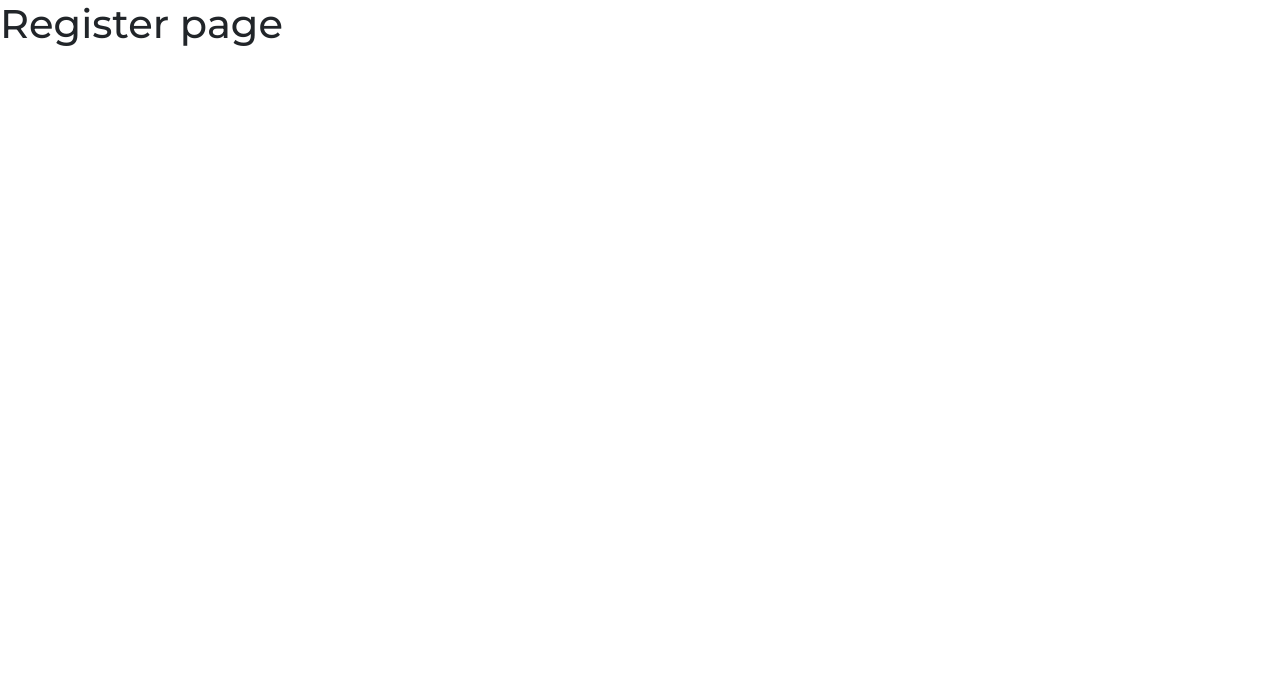
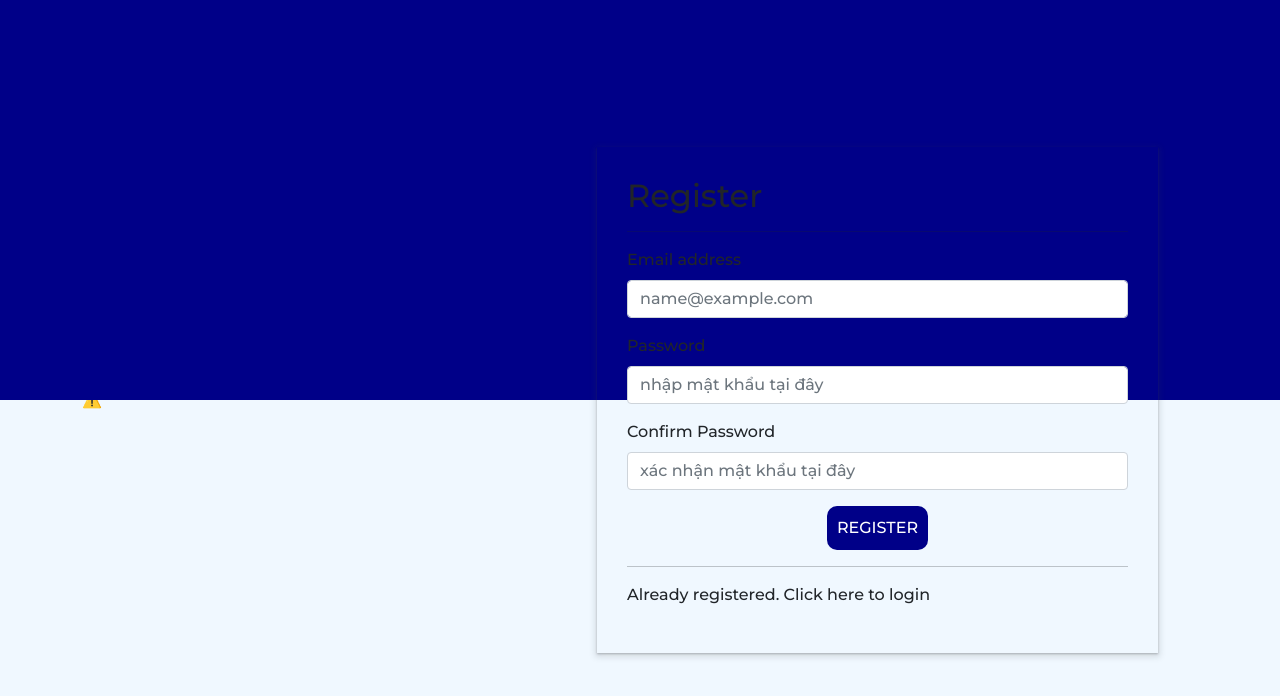
Before and after one commit to ANTH-77-DEVPTIT/Ecommerce_react-redux-firebase, a React (Create React App) app: page /register in a window 1280 px wide. Shown: the top 696 px of the page. Built offline with nearby package versions, Linux system fonts and the light colour scheme; no server answers.

Commit message:
hoan thien phan cartItem và form login

```diff
--- a/public/index.html
+++ b/public/index.html
@@ -10,6 +10,7 @@
       content="Web site created using create-react-app"
     />
     <link rel="apple-touch-icon" href="%PUBLIC_URL%/logo192.png" />
+
     <!--
       manifest.json provides metadata used when your web app is installed on a
       user's mobile device or desktop. See https://developers.google.com/web/fundamentals/web-app-manifest/
@@ -17,6 +18,7 @@
     <link rel="manifest" href="%PUBLIC_URL%/manifest.json" />
     <link href="https://cdn.jsdelivr.net/npm/bootstrap@5.0.2/dist/css/bootstrap.min.css" rel="stylesheet" integrity="sha384-EVSTQN3/azprG1Anm3QDgpJLIm9Nao0Yz1ztcQTwFspd3yD65VohhpuuCOmLASjC" crossorigin="anonymous">
     <script src="https://cdn.jsdelivr.net/npm/bootstrap@5.0.2/dist/js/bootstrap.bundle.min.js" integrity="sha384-MrcW6ZMFYlzcLA8Nl+NtUVF0sA7MsXsP1UyJoMp4YLEuNSfAP+JcXn/tWtIaxVXM" crossorigin="anonymous"></script>
+    <script src="https://unpkg.com/@lottiefiles/lottie-player@latest/dist/lottie-player.js"></script>
     <title>FireCommerce Dev</title>
   </head>
   <body>
--- a/src/App.js
+++ b/src/App.js
@@ -8,6 +8,7 @@ import { Route, BrowserRouter, Routes } from "react-router-dom"
 
 import "./stylesheets/layout.css"
 import "./stylesheets/product.css"
+import "./stylesheets/authentication.css"
 
 const App = () => {
   return (
--- a/src/components/Header.jsx
+++ b/src/components/Header.jsx
@@ -1,6 +1,6 @@
 import React from "react";
 import { Link } from "react-router-dom"
-import { FaBars } from "react-icons/fa"
+import { FaBars, FaCartPlus } from "react-icons/fa"
 import { useSelector } from "react-redux"
 const Header = () => {
 
@@ -38,7 +38,7 @@ const Header = () => {
               </li>
               <li className="nav-item">
                 <Link className="nav-link" to="/cart">
-                  Cart {cartItems.length}
+                  <FaCartPlus/> {cartItems.length !== 0 ? cartItems.length : ""}
                 </Link>
               </li>
             </ul>
--- a/src/components/Layout.jsx
+++ b/src/components/Layout.jsx
@@ -1,17 +1,16 @@
-import React from 'react'
-import Footer from './Footer'
-import Header from './Header'
-
+import React from "react";
+import Footer from "./Footer";
+import Header from "./Header";
+import Loading from "./Loading";
 const Layout = (props) => {
   return (
     <div>
-        <Header/>
-        <div className="content">
-          {props.children}
-        </div>
-        {/* <Footer/> */}
+      {props.loading && <Loading />}
+      <Header />
+      <div className="content">{props.children}</div>
+      {/* <Footer/> */}
     </div>
-  )
-}
+  );
+};
 
-export default Layout
+export default Layout;
--- /dev/null
+++ b/src/components/Loading.jsx
@@ -0,0 +1,13 @@
+import React from "react";
+
+const Loading = () => {
+  return (
+    <div>
+      <div className="d-flex justify-content-center loader">
+        <div className="spinner-border text-primary" role="status">HÙNGAN</div>
+      </div>
+    </div>
+  );
+};
+
+export default Loading;
--- a/src/pages/Registerpage.jsx
+++ b/src/pages/Registerpage.jsx
@@ -1,11 +1,80 @@
-import React from 'react'
+import React from "react";
+import { useState } from "react";
 
 const Registerpage = () => {
+  const [email, setEmail] = useState("");
+  const [password, setPassword] = useState("");
+  const [cPassword, setCPassword] = useState("");
+
   return (
-    <div>
-        <h1>Register page</h1>
+    <div className="register_parent">
+      <div className="body_top"></div>
+      <div className="container">
+        <div className="row">
+          <div className="col-md-5">
+            <lottie-player
+              src="https://assets10.lottiefiles.com/packages/lf20_yr6zz3wv.json"
+              background="#0000000"
+              speed="1"
+              loop
+              autoplay
+              className="lottie_player"
+            ></lottie-player>
+          </div>
+          <div className="col-md-7 z1">
+            <form className="register_form">
+              <h2>Register</h2>
+              <hr />
+              <div className="mb-3">
+                <label htmlFor="email" className="form-label">
+                  Email address
+                </label>
+                <input
+                  type="email"
+                  className="form-control"
+                  id="email"
+                  placeholder="name@example.com"
+                  onChange={(e) => {setEmail(e.target.value)}}
+                />
+              </div>
+
+              <div className="mb-3">
+                <label htmlFor="password" className="form-label">
+                  Password
+                </label>
+                <input
+                  type="password"
+                  className="form-control"
+                  id="password"
+                  placeholder="nhập mật khẩu tại đây"
+                  onChange={(e) => {setPassword(e.target.value)}}
+                />
+              </div>
+
+              <div className="mb-3">
+                <label htmlFor="password" className="form-label">
+                  Confirm Password
+                </label>
+                <input
+                  type="password"
+                  className="form-control"
+                  id="cpassword"
+                  placeholder="xác nhận mật khẩu tại đây"
+                  onChange={(e) => {setCPassword(e.target.value)}}
+                />
+              </div>
+
+              <div className="d-flex justify-content-center mt-3">
+                <button>REGISTER</button>
+              </div>
+              <hr />
+              <p>Already registered. Click here to login</p>
+            </form>
+          </div>
+        </div>
+      </div>
     </div>
-  )
-}
+  );
+};
 
-export default Registerpage
+export default Registerpage;
--- a/src/redux/cartReducer.js
+++ b/src/redux/cartReducer.js
@@ -1,11 +1,21 @@
 const initialState = {
-  cartItems: ["item1","item2"],
+  cartItems: [],
 };
 
 const cartReducer = (state = initialState, action) => {
   switch (action.type) {
-    case "ACTION_TYPE_1":
-      return state;
+    case "ADD_TO_CART": {
+      return {
+        ...state,//sử dụng ES6 spread. là toán tử dãi
+        cartItems: [...state.cartItems, action.payload]
+      }
+    }
+    case "DELETE_FROM_CART" : {
+      return {
+        ...state,
+        cartItems: state.cartItems.filter(obj => obj.id !== action.payload.id)
+      }
+    }
 
     default:
       return state;
--- /dev/null
+++ b/src/stylesheets/authentication.css
@@ -0,0 +1,35 @@
+.register_parent {
+    height: 100vh;
+    background-color: aliceblue;
+    position: relative;
+}
+
+.row {
+    height: 100vh;
+    align-items: center;
+    z-index: 999 !important;
+}
+.register_form {
+  box-shadow: rgba(60, 64, 67, 0.3) 0px 1px 2px 0px,
+    rgba(60, 64, 67, 0.15) 0px 2px 6px 2px;
+
+    padding: 30px;
+    margin: 40px;
+}
+
+.form-control:focus {
+    box-shadow: none;
+}
+
+.body_top {
+    background-color: #000088;
+    height: 50%;
+    position: absolute;
+    top: 0;
+    left: 0;
+    right: 0;
+    z-index: 0 !important;
+}
+.z1 {
+    z-index: 1 !important;
+}
--- a/src/stylesheets/layout.css
+++ b/src/stylesheets/layout.css
@@ -16,9 +16,8 @@
 }
 
 .navbar-brand:hover {
-    color: #FF0033 !important;
-    transition: all .5s ease;
-
+  color: #ff0033 !important;
+  transition: all 0.5s ease;
 }
 
 .nav-item .nav-link {
@@ -30,13 +29,13 @@
 }
 
 .nav-link:hover {
-    color: #FF0033 !important;
-    transition: all .3s ease;
+  color: #ff0033 !important;
+  transition: all 0.3s ease;
 }
 
 .bars_button:hover {
   color: red !important;
-    transition: all .5s ease;
+  transition: all 0.5s ease;
 }
 
 @media screen and (max-width: 992px) {
@@ -79,6 +78,20 @@ button {
 }
 
 button:hover {
-    background-color:#550303;
+  background-color: rgb(252, 166, 180);
+  color: #000088;
   transition: all 0.5s ease;
+  font-weight: bold;
 }
+
+.loader {
+  position: absolute;
+  top: 50%;
+  left: 50%;
+  transform: translate(-50%, -50%);
+}
+
+.spinner-border {
+    height: 80px;
+    width: 80px;
+}
--- a/src/stylesheets/product.css
+++ b/src/stylesheets/product.css
@@ -35,3 +35,27 @@
 .product_info-img {
     height: 70vh;
 }
+
+.delete_cart {
+    color: rgb(252, 166, 180);
+    font-size: 18px;
+}
+.delete_cart:hover {
+    color: #000088;
+    cursor: pointer;
+    transition: all 0.35s ease;
+}
+
+.total_amount {
+    background-color: rgb(252, 166, 180);
+    padding: 5px 10px 5px 20px;
+    font-weight: bold;
+    border-top-left-radius: 50px;
+    border-bottom-left-radius: 50px;
+}
+
+.total_amount:hover {
+    background-color: #000088;
+    transition: all 0.35s ease;
+    color: white;
+}
```
Also changed, not shown: src/pages/Cartpage.jsx (+82 -6 lines), src/pages/Homepage.jsx (+22 -5 lines). Lines whose indentation alone changed are shown as unchanged.
